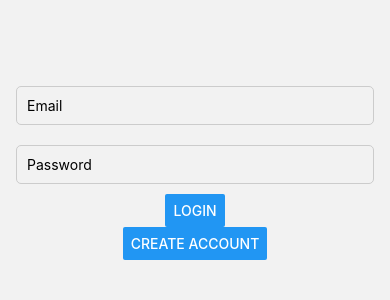
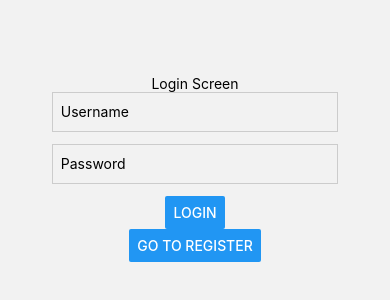
Before and after one commit to ElliotHLim/Hackathon2024, a React Native app: screen /Inside in a window 390 px wide. Shown: the part 254-554 px from the top of the page. Built offline with nearby package versions, Linux system fonts and the light colour scheme; no server answers.

Commit message:
Created user collections to hold username, uid, sub-collection of assessments. Also added friend request

```diff
--- a/App.js
+++ b/App.js
@@ -1,18 +1,20 @@
 import { StatusBar } from 'expo-status-bar';
-import { StyleSheet, Text, View } from 'react-native';
+import { StyleSheet, Text, View, ActivityIndicator } from 'react-native';
 import React, { useState, useEffect } from 'react';
 import { NavigationContainer } from '@react-navigation/native';
 import { createNativeStackNavigator } from '@react-navigation/native-stack';
 import HomeScreen from './pages/HomeScreen';
-import Login from './app/screens/Login';
-import List from './app/screens/List'; // Adjust path if needed
-import Details from './app/screens/Details'; // Adjust path if needed
+import Login from './app/screens/Login';  // Ensure path is correct
+import Register from './app/screens/Register';  // Ensure path is correct
+import List from './app/screens/List'; // Ensure path is correct
+import Details from './app/screens/Details'; // Ensure path is correct
 import { onAuthStateChanged } from 'firebase/auth';
 import { FIREBASE_AUTH } from './FirebaseConfig';
 
 const Stack = createNativeStackNavigator();
+const InsideStack = createNativeStackNavigator();
 
-const InsideStack = createNativeStackNavigator();
+// InsideLayout for authenticated users
 function InsideLayout() {
   return (
     <InsideStack.Navigator>
@@ -24,23 +26,41 @@ function InsideLayout() {
 
 export default function App() {
   const [user, setUser] = useState(null); // Initialize without User reference
+  const [loading, setLoading] = useState(true); // Track loading state
 
   useEffect(() => {
     const unsubscribe = onAuthStateChanged(FIREBASE_AUTH, (user) => {
-      console.log('user', user);
       setUser(user);
+      setLoading(false); // Stop loading once user state is determined
     });
 
     return () => unsubscribe(); // Clean up subscription on unmount
   }, []);
 
+  if (loading) {
+    return <ActivityIndicator size="large" style={styles.loading} />; // Show loading indicator while checking auth state
+  }
+
   return (
     <NavigationContainer>
       <Stack.Navigator>
         {user ? (
+          // If user is logged in, show the authenticated user flow (InsideLayout)
           <Stack.Screen name="Inside" component={InsideLayout} options={{ headerShown: false }} />
         ) : (
-          <Stack.Screen name="Login" component={Login} options={{ headerShown: false }} />
+          // If user is not logged in, show Login and Register screens
+          <>
+            <Stack.Screen
+              name="Login"
+              component={Login}
+              options={{ headerShown: false }}
+            />
+            <Stack.Screen
+              name="Register"
+              component={Register}
+              options={{ headerShown: false }}
+            />
+          </>
         )}
       </Stack.Navigator>
     </NavigationContainer>
@@ -48,6 +68,11 @@ export default function App() {
 }
 
 const styles = StyleSheet.create({
+  loading: {
+    flex: 1,
+    justifyContent: 'center',
+    alignItems: 'center',
+  },
   container: {
     flex: 1,
     justifyContent: 'center',
--- a/FirebaseConfig.ts
+++ b/FirebaseConfig.ts
@@ -14,6 +14,8 @@ const firebaseConfig = {
   appId: "1:74234212950:web:d68ef62bb0addc29e2c1f7"
 };
 
+
+
 // Initialize Firebase
 export const FIREBASE_APP = initializeApp(firebaseConfig);
 export const FIREBASE_AUTH = getAuth(FIREBASE_APP);
--- a/app/screens/Login.tsx
+++ b/app/screens/Login.tsx
@@ -1,69 +1,23 @@
-import { View, TextInput, StyleSheet, ActivityIndicator, Button } from 'react-native';
-import React, { useState } from 'react';
-import { FIREBASE_AUTH } from '../../FirebaseConfig';
-import { signInWithEmailAndPassword, createUserWithEmailAndPassword } from 'firebase/auth';
+import React from 'react';
+import { View, Text, Button, TextInput, StyleSheet } from 'react-native';
 
-const Login = () => {
-    const [email, setEmail] = useState('');
-    const [password, setPassword] = useState('');
-    const [loading, setLoading] = useState(false);
-    const auth = FIREBASE_AUTH;
-
-    const signIn = async () => {
-        setLoading(true);
-        try {
-            const response = await signInWithEmailAndPassword(auth, email, password);
-            console.log(response);
-        }
-        catch (error) {
-            console.log(error);
-        }
-        finally {
-            setLoading(false);
-        }
-    }
-
-    const signUp = async () => {
-        setLoading(true);
-        try {
-            const response = await createUserWithEmailAndPassword(auth, email, password);
-            console.log(response);
-            alert('Check your email!');
-        }
-        catch(error) {
-            console.log(error);
-            alert('Sign up failed: ' + error.message);
-        }
-        finally {
-            setLoading(false);
-        }
-    }
+const Login = ({ navigation }: any) => {
+  const handleLogin = () => {
+    // Handle login logic here
+    // After successful login, you can navigate to another screen
+    navigation.navigate('Home'); // Replace 'Home' with your desired screen
+  };
 
   return (
     <View style={styles.container}>
-            <TextInput
-                value={email}
-                style={styles.input}
-                placeholder="Email"
-                autoCapitalize="none"
-                onChangeText={(text) => setEmail(text)}
+      <Text>Login Screen</Text>
+      <TextInput placeholder="Username" style={styles.input} />
+      <TextInput placeholder="Password" style={styles.input} secureTextEntry />
+      <Button title="Login" onPress={handleLogin} />
+      <Button
+        title="Go to Register"
+        onPress={() => navigation.navigate('Register')}
       />
-            <TextInput
-                secureTextEntry={true}
-                value={password}
-                style={styles.input}
-                placeholder="Password"
-                autoCapitalize="none"
-                onChangeText={(text) => setPassword(text)}
-            />
-            {loading ? (
-                <ActivityIndicator size="large" color="#0000ff" />
-            ) : (
-                <>
-                    <Button title="Login" onPress={signIn} />
-                    <Button title="Create account" onPress={signUp} />
-                </>
-            )}
     </View>
   );
 };
@@ -76,12 +30,12 @@ const styles = StyleSheet.create({
     padding: 16,
   },
   input: {
-        width: '100%',
-        padding: 10,
-        marginVertical: 10,
+    width: '80%',
+    height: 40,
+    borderColor: '#ccc',
     borderWidth: 1,
-        borderColor: '#ccc',
-        borderRadius: 5,
+    marginBottom: 12,
+    paddingHorizontal: 8,
   },
 });
 
--- /dev/null
+++ b/app/screens/Register.tsx
@@ -0,0 +1,102 @@
+import { View, TextInput, StyleSheet, ActivityIndicator, Button } from 'react-native';
+import React, { useState } from 'react';
+import { FIREBASE_AUTH, FIRESTORE_DB } from '../../FirebaseConfig';
+import { createUserWithEmailAndPassword } from 'firebase/auth';
+import { doc, setDoc, collection } from 'firebase/firestore';
+
+const Register = ({ navigation }) => {
+    const [email, setEmail] = useState('');
+    const [password, setPassword] = useState('');
+    const [username, setUsername] = useState('');
+    const [loading, setLoading] = useState(false);
+    const auth = FIREBASE_AUTH;
+    const db = FIRESTORE_DB;
+
+    const signUp = async () => {
+        setLoading(true);
+        try {
+            // Create the user with email and password
+            const userCredential = await createUserWithEmailAndPassword(auth, email, password);
+            const user = userCredential.user;
+
+            // Create the user document in Firestore
+            const userRef = doc(db, 'users', user.uid);
+            await setDoc(userRef, {
+                uid: user.uid,
+                username: username,
+                created: new Date(),
+                friends: [],
+            });
+
+            // Create an empty 'assessments' collection inside the user's document
+            const assessmentsRef = collection(userRef, 'assessments');
+            // Optionally, you could add initial assessment data here, or leave it empty for now
+            // For example, you can add a placeholder document for future assessments:
+            await setDoc(doc(assessmentsRef, 'initialTest'), {
+                testName: 'Spiritual Test Placeholder',
+                score: null,  // You can leave it as null until the user takes a test
+                dateTaken: null, // Null initially, will be updated when the user takes the test
+            });
+
+            console.log('User created and added to Firestore:', user.uid);
+            alert('Account created! You can now log in.');
+            navigation.navigate('Login');
+        } catch (error) {
+            console.error('Sign-up failed:', error);
+            alert('Sign-up failed: ' + error.message);
+        } finally {
+            setLoading(false);
+        }
+    };
+
+    return (
+        <View style={styles.container}>
+            <TextInput
+                value={username}
+                style={styles.input}
+                placeholder="Username"
+                autoCapitalize="none"
+                onChangeText={(text) => setUsername(text)}
+            />
+            <TextInput
+                value={email}
+                style={styles.input}
+                placeholder="Email"
+                autoCapitalize="none"
+                onChangeText={(text) => setEmail(text)}
+            />
+            <TextInput
+                secureTextEntry={true}
+                value={password}
+                style={styles.input}
+                placeholder="Password"
+                autoCapitalize="none"
+                onChangeText={(text) => setPassword(text)}
+            />
+            {loading ? (
+                <ActivityIndicator size="large" color="#0000ff" />
+            ) : (
+                <Button title="Create Account" onPress={signUp} />
+            )}
+        </View>
+    );
+};
+
+const styles = StyleSheet.create({
+    container: {
+        flex: 1,
+        justifyContent: 'center',
+        alignItems: 'center',
+        padding: 16,
+    },
+    input: {
+        width: '100%',
+        padding: 10,
+        marginVertical: 10,
+        borderWidth: 1,
+        borderColor: '#ccc',
+        borderRadius: 5,
+    },
+});
+
+export default Register;
```
Also changed, not shown: app/friends/AddFriend.js (added, +74 -0 lines), app/friends/FriendService.js (added, +33 -0 lines), 1 other file (tests, documents, lock files or other folders). Lines whose indentation alone changed are shown as unchanged.
